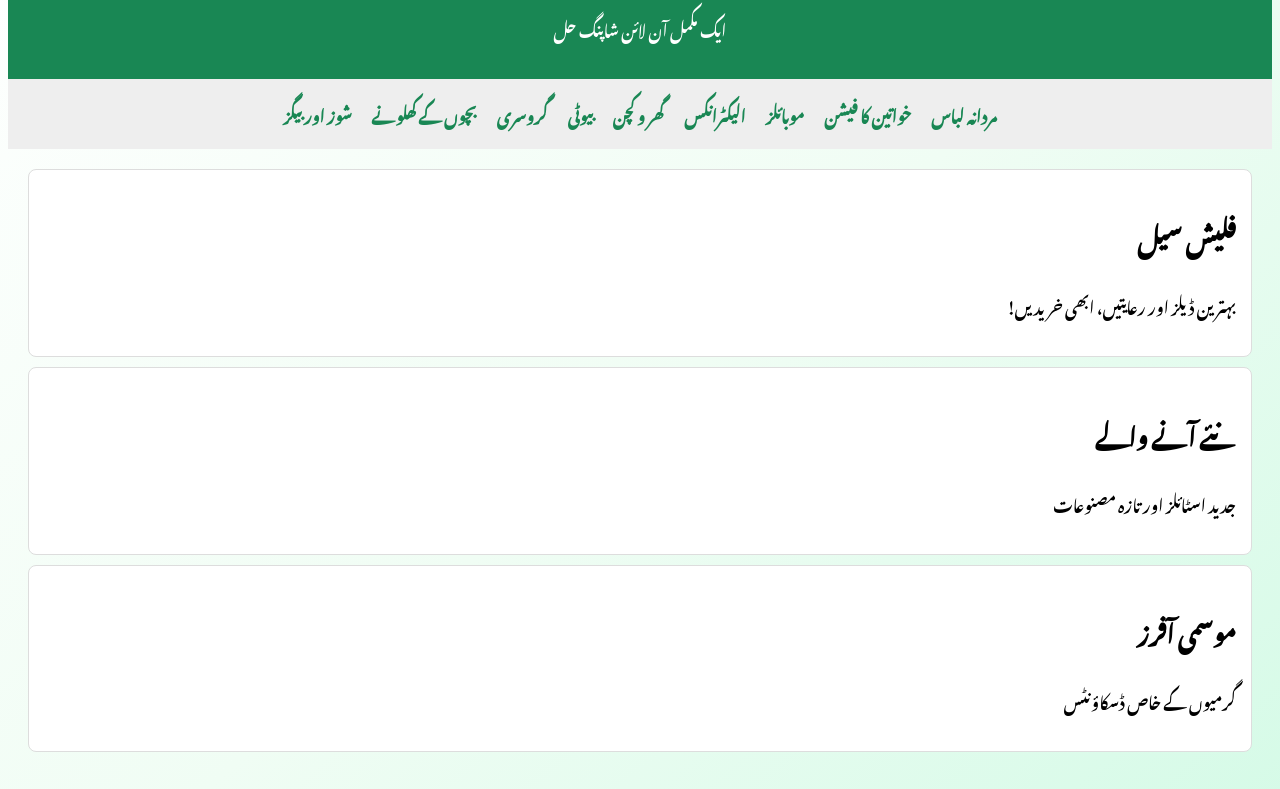
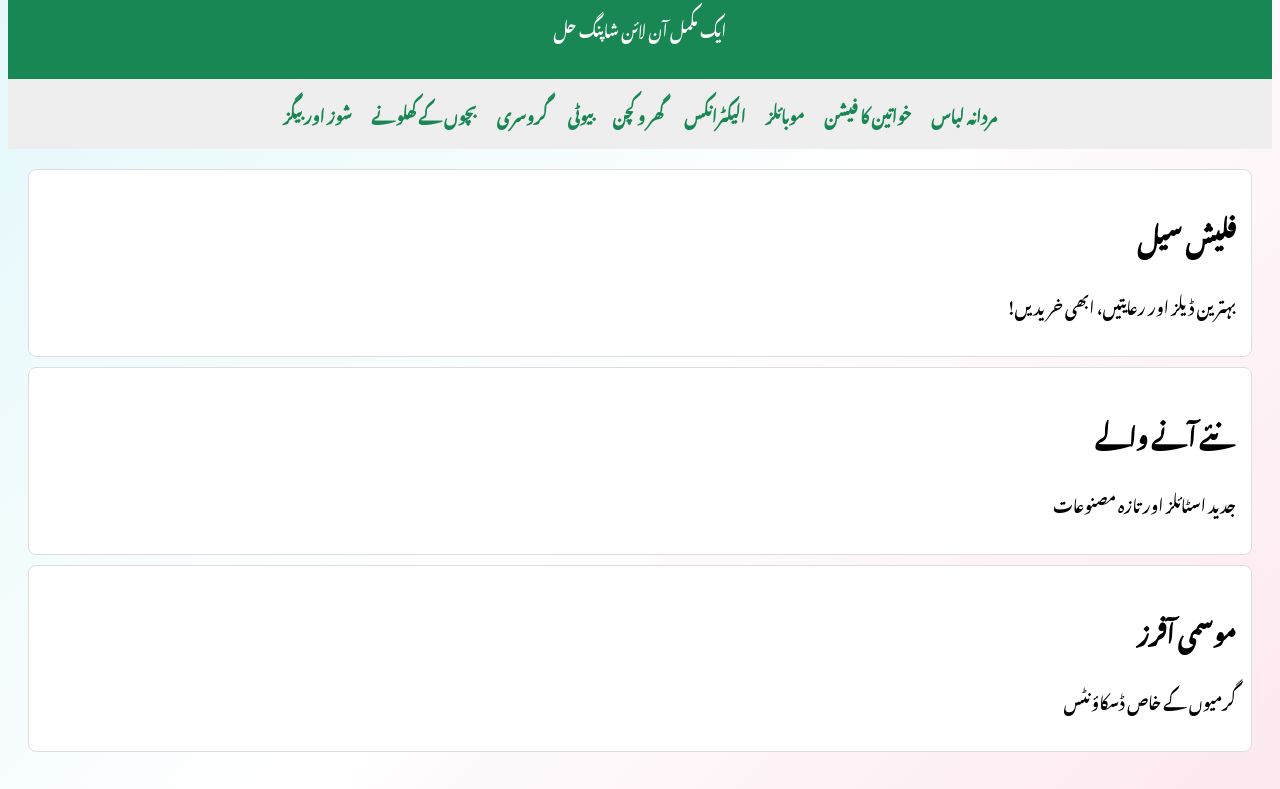
Before and after one commit to ibrahim359/Shikarpur-Shopping-Mall2, a plain HTML site: page index.html in a window 1280 px wide. Shown: the part 138-927 px from the top of the page. Drawn offline with Linux system fonts and the light colour scheme; a web font is replaced by a local one.

Commit message:
Update index.html

```diff
--- a/index.html
+++ b/index.html
@@ -8,8 +8,8 @@
   <style>
     body {
       font-family: 'Noto Nastaliq Urdu', serif;
-      background-color:
-      margin: 0;background: linear-gradient(to bottom right, #ffffff, #f0fdf4, #d1fae5);
+     background: linear-gradient(135deg, #e0f7fa, #ffffff, #fce4ec); /* Trendy soft blue-pink fade */
+
 
       padding: 0;
       direction: rtl;
```
